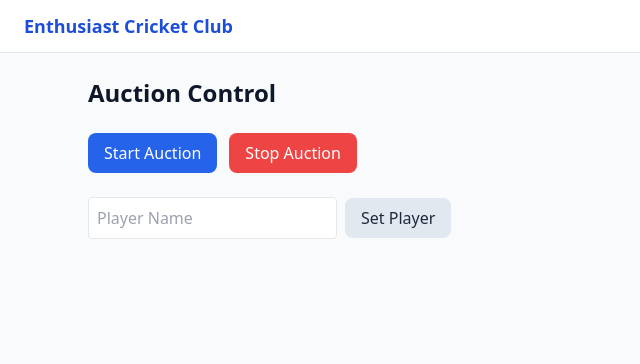
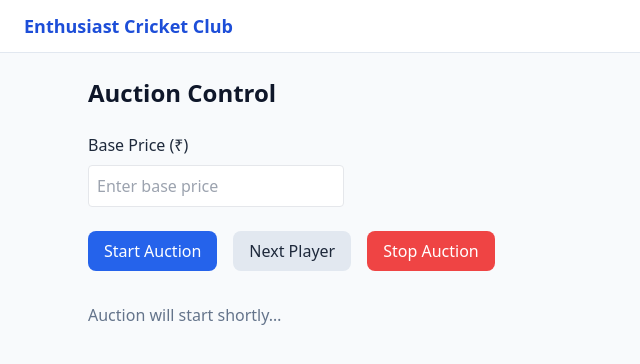
Before and after one commit to skppatil1997-stack/ecc-frontend, a Next.js app: page /admin/auction in a window 1280 px wide. Shown: the top 364 px of the page, without its empty margins (0-640 px from the left). Built offline with nearby package versions, Linux system fonts and the light colour scheme; no server answers.

Commit message:
original bid logic 1

```diff
--- a/pages/admin/auction.js
+++ b/pages/admin/auction.js
@@ -1,5 +1,6 @@
 import { useEffect, useState } from "react";
 import io from "socket.io-client";
+import api from "../../utils/api";
 import Navbar from "../../components/Navbar";
 import PageContainer from "../../components/PageContainer";
 
@@ -7,30 +8,70 @@ let socket;
 
 export default function AdminAuction() {
   const [auctionState, setAuctionState] = useState(null);
-  const [playerName, setPlayerName] = useState("");
+  const [basePrice, setBasePrice] = useState("");
+  const [players, setPlayers] = useState([]);
+  const [loadingPlayers, setLoadingPlayers] = useState(false);
 
+  /* =========================
+     SOCKET CONNECTION
+     ========================= */
   useEffect(() => {
     socket = io(process.env.NEXT_PUBLIC_API_URL);
 
+    socket.on("connect", () => {
+      console.log("✅ Admin socket connected");
+    });
+
     socket.on("auction:update", (state) => {
+      console.log("📡 Auction update:", state);
       setAuctionState(state);
     });
 
     return () => socket.disconnect();
   }, []);
 
-  const startAuction = () => {
-    socket.emit("auction:start");
+  /* =========================
+     LOAD AUCTION PLAYERS
+     ========================= */
+  const loadPlayers = async () => {
+    try {
+      setLoadingPlayers(true);
+      const res = await api.get("/admin/auction/players");
+      setPlayers(res.data);
+    } catch (err) {
+      alert("Failed to load auction players");
+    } finally {
+      setLoadingPlayers(false);
+    }
   };
 
-  const setPlayer = () => {
-    if (!playerName) return alert("Enter player name");
+  /* =========================
+     AUCTION CONTROLS
+     ========================= */
+  const startAuction = () => {
+    if (!basePrice || Number(basePrice) <= 0) {
+      return alert("Enter valid base price");
+    }
 
-    socket.emit("auction:set-player", {
-      name: playerName
+    socket.emit("auction:start", {
+      basePrice: Number(basePrice)
     });
+  };
 
-    setPlayerName("");
+  const nextPlayer = async () => {
+    await loadPlayers();
+
+    if (players.length === 0) {
+      return alert("No auction players available");
+    }
+
+    // Pick random player
+    const random =
+      players[Math.floor(Math.random() * players.length)];
+
+    socket.emit("auction:next-player", {
+      player: random
+    });
   };
 
   const stopAuction = () => {
@@ -40,36 +81,75 @@ export default function AdminAuction() {
   return (
     <>
       <Navbar />
+
       <PageContainer title="Auction Control">
-        <div className="flex gap-3 mb-6">
-          <button className="btn btn-primary" onClick={startAuction}>
+        {/* BASE PRICE */}
+        <div className="mb-6">
+          <label className="block mb-2 font-medium">
+            Base Price (₹)
+          </label>
+          <input
+            type="number"
+            value={basePrice}
+            onChange={(e) => setBasePrice(e.target.value)}
+            className="border p-2 rounded w-64"
+            placeholder="Enter base price"
+          />
+        </div>
+
+        {/* CONTROLS */}
+        <div className="flex flex-wrap gap-4 mb-8">
+          <button
+            className="btn btn-primary"
+            onClick={startAuction}
+          >
             Start Auction
           </button>
 
-          <button className="btn btn-danger" onClick={stopAuction}>
+          <button
+            className="btn btn-secondary"
+            onClick={nextPlayer}
+            disabled={!auctionState?.isLive}
+          >
+            Next Player
+          </button>
+
+          <button
+            className="btn btn-danger"
+            onClick={stopAuction}
+          >
             Stop Auction
           </button>
         </div>
 
-        <div className="mb-6">
-          <input
-            value={playerName}
-            onChange={(e) => setPlayerName(e.target.value)}
-            placeholder="Player Name"
-            className="border p-2 rounded mr-2"
-          />
-          <button className="btn btn-secondary" onClick={setPlayer}>
-            Set Player
-          </button>
-        </div>
+        {/* CURRENT PLAYER */}
+        {!auctionState?.isLive && (
+          <p className="text-slate-500">
+            Auction will start shortly…
+          </p>
+        )}
 
         {auctionState?.currentPlayer && (
-          <div className="card max-w-md">
-            <h3>{auctionState.currentPlayer.name}</h3>
-            <p>Current Bid: ₹{auctionState.currentBid}</p>
+          <div className="card max-w-xl">
+            <h3 className="text-xl font-bold mb-2">
+              {auctionState.currentPlayer.name}
+            </h3>
+
+            <p className="mb-1">
+              <strong>Base Price:</strong> ₹
+              {auctionState.basePrice}
+            </p>
+
+            <p className="mb-1">
+              <strong>Current Bid:</strong> ₹
+              {auctionState.currentBid}
+            </p>
+
             <p>
-              Highest Bidder:{" "}
-              {auctionState.highestBidder?.name || "—"}
+              <strong>Highest Bidder:</strong>{" "}
+              {auctionState.highestBidder
+                ? auctionState.highestBidder.name
+                : "—"}
             </p>
           </div>
         )}
```
